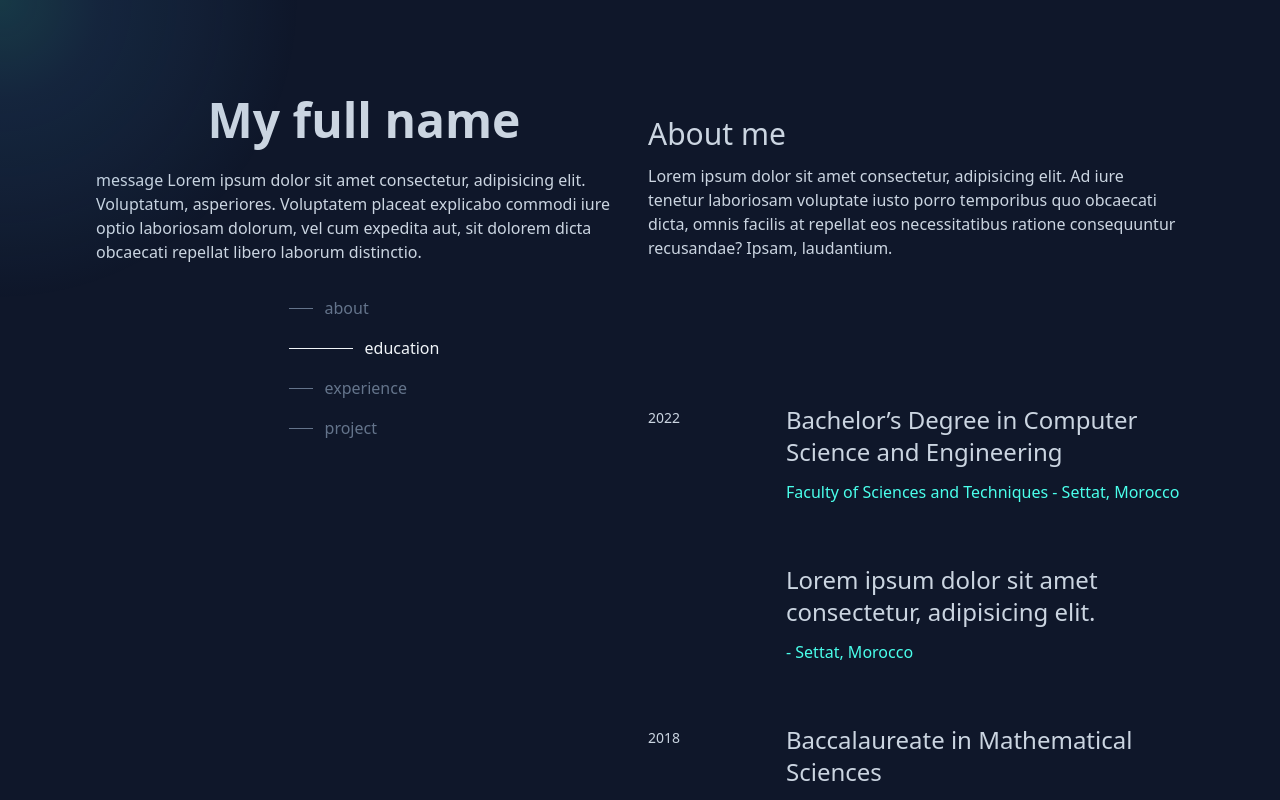
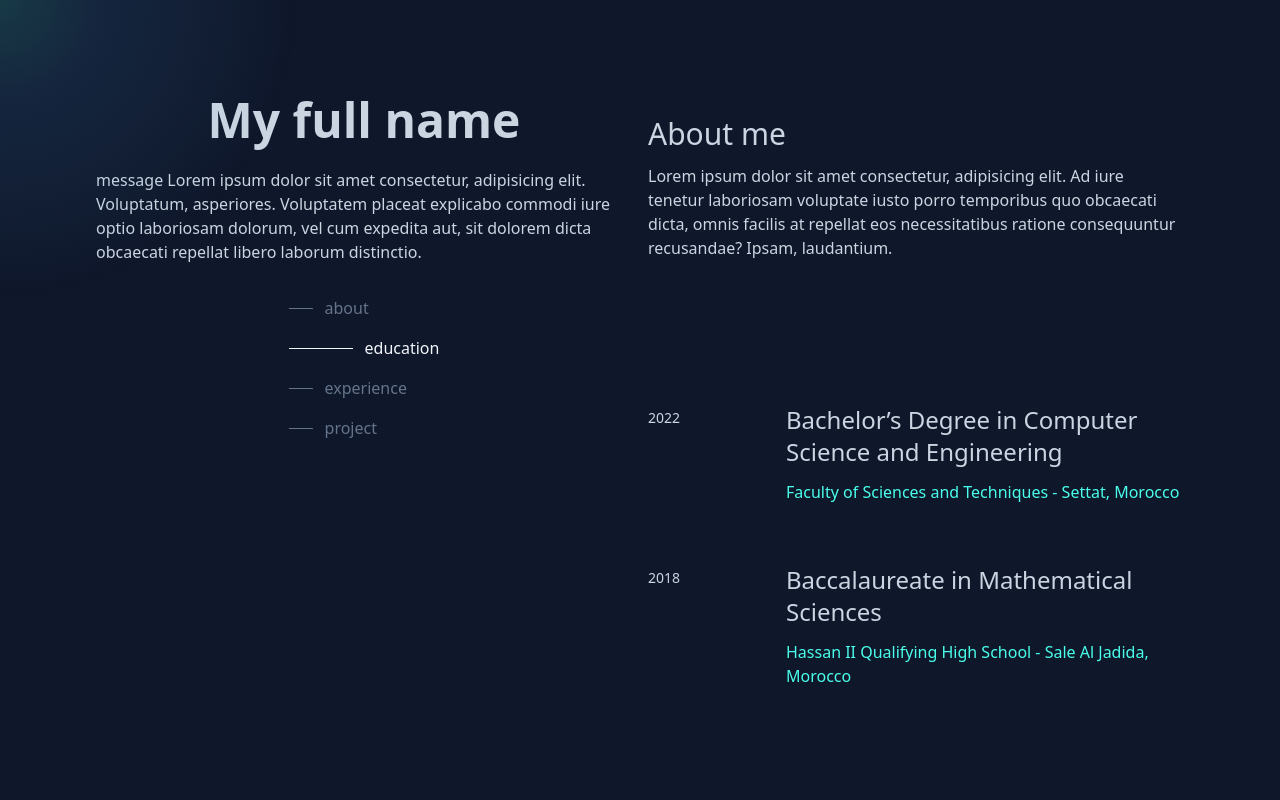
Before and after one commit to Hi-L0/my-portfolio, a Next.js app: page / in a window 1280 px wide. Shown: the top 800 px of the page. Built offline with nearby package versions, Linux system fonts and the light colour scheme.

Commit message:
modify data

```diff
--- a/src/data/education/education.ts
+++ b/src/data/education/education.ts
@@ -11,16 +11,6 @@ export const education:educationType[]=[
     },
     {
         id: 2,
-        date: "",
-        location: "Settat, Morocco",
-        degree: {
-            title: "Lorem ipsum dolor sit amet consectetur, adipisicing elit.",
-            description: "Lorem ipsum dolor sit amet consectetur, adipisicing elit. Ad iure tenetur laboriosam voluptate iusto porro temporibus quo obcaecati dicta, omnis facilis at repellat eos necessitatibus ratione consequuntur recusandae? Ipsam, laudantium.",
-            uni: ""
-        }
-    },
-    {
-        id: 3,
         date: "2018",
         location: "Sale Al Jadida, Morocco",
         degree: {
```
